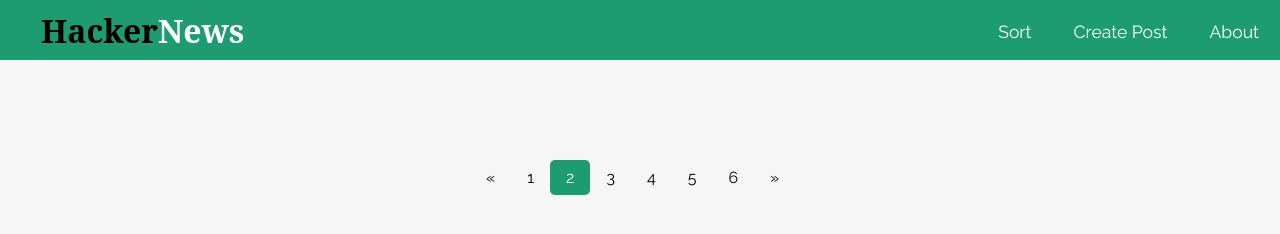
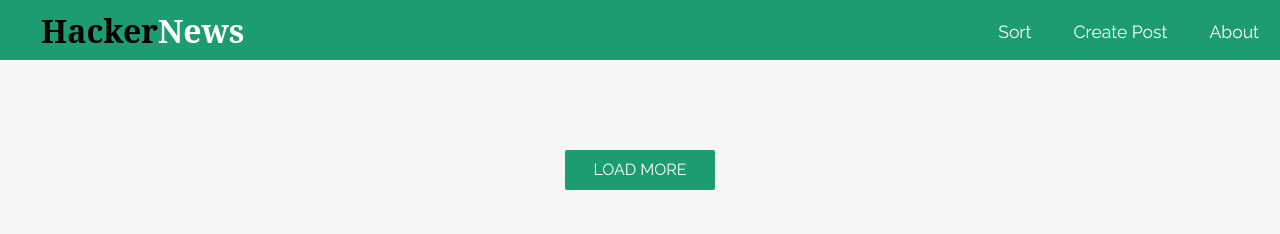
Before and after one commit to dbarac/hackernews-rwa, a plain HTML site: page hackernews_rwa/static/index.html in a window 1280 px wide. Drawn offline with nearby package versions, Linux system fonts and the light colour scheme; no server answers; a web font is replaced by a local one.

Commit message:
added load more button

```diff
--- a/hackernews_rwa/static/index.html
+++ b/hackernews_rwa/static/index.html
@@ -94,17 +94,11 @@
 
 	<div id="b"></div>
 
-	<div class="pagination">
-	  <a href="#">&laquo;</a>
-	  <a href="#">1</a>
-	  <a href="#" class="active">2</a>
-	  <a href="#">3</a>
-	  <a href="#">4</a>
-	  <a href="#">5</a>
-	  <a href="#">6</a>
-	  <a href="#">&raquo;</a>
+	<div class="loadmore">
+		<label class="load-more-btn" for="load-more" id="load-more">
+	    	<span class="unloaded">LOAD MORE</span>
+	  	</label>
   	</div>
-
 
 	<!-- JQuery -->
 	<script src="https://cdnjs.cloudflare.com/ajax/libs/jquery/3.3.1/jquery.min.js" integrity="sha256-FgpCb/KJQlLNfOu91ta32o/NMZxltwRo8QtmkMRdAu8=" crossorigin="anonymous" ></script>
@@ -122,21 +116,6 @@
 
 	<script>
 
-lat = document.getElementById("latest");
-	if (lat) {
-  		lat.addEventListener("click", function (event) {
-    		event.preventDefault(); //prevent form submitting to host
-    		get_latest().then((response) => {
-      			if (response.status === 'success') {
-	        		location.reload();
-	        		load_posts();
-      			} else {
-        			alert(JSON.stringify(response))
-      			}
-    		});
-  		});
-	}
-
 async function get_latest() {
 	let url = "/api/posts?sort_by=new";
 
@@ -153,8 +132,63 @@ lat = document.getElementById("latest");
 }
 
 
+lat = document.getElementById("latest");
+if (lat) {
+  	lat.addEventListener("click", function (event) {
+    	event.preventDefault(); //prevent form submitting to host
+    	get_latest().then((response) => {
+      		if (response.status === 'success') {
+	       		location.reload();
+	       		load_posts();
+      		} else {
+        		alert(JSON.stringify(response))
+      		}
+    	});
+  	});
+}
+
+page_val = 1;
+
+async function get_more(){
+	page_val = page_val + 1;
+	let url = '/api/posts?page_size=5&page='+page_val;
+	try {
+		let response = await fetch(url, {
+			method: 'GET'
+		});
+		//parse JSON response into native JavaScript object
+		more_posts = await response.json();
+		return more_posts.data;
+	} catch (error) {
+		console.log('Error: ', error);
+	}
+}
+
+async function load_more() {
+	//delete currently shown tasks and load tasks again from api
+	//delete_tasks();
+	let posts = await get_more();
+	posts.forEach(show_post);
+}
+
+load = document.getElementById("load-more");
+if (load) {
+  	load.addEventListener("click", function (event) {
+    	event.preventDefault(); //prevent form submitting to host
+    	/*get_more().then((response) => {
+      		if (response.status === 'success') {
+	       		load_more();
+      		} else {
+        		alert(JSON.stringify(response))
+      		}
+    	});*/
+    	load_more();
+  	});
+}
+
+
 async function get_posts() {
-	let url = "/api/posts";
+	let url = "/api/posts?page_size=5";
 	try {
 		let response = await fetch(url, {
 			method: 'GET'
--- a/hackernews_rwa/static/style.css
+++ b/hackernews_rwa/static/style.css
@@ -313,36 +313,28 @@ header ul li a:hover{
 	color: #02b375;
 }
 
-/* PAGINATION CSS ____________________________ */
+/* LOAD MORE CSS ____________________________ */
 
-.pagination {
-  display: inline-block;
-  position: relative;
-  top: 50%;
-  left: 50%;
-  margin-top: -50px;
-  margin-left: -170px;
-  padding-top: 100px;
+.loadmore{
+	padding-top: 40px;
+	padding-bottom: 50px;
 }
 
-.pagination a {
-  color: black;
-  float: left;
-  padding: 8px 16px;
-  text-decoration: none;
-}
+.load-more-btn {
+    width: 150px;
+    line-height: 40px;
+    border-radius: 2px;
+    margin: 0 auto;
+    display: block;
+    background: #1d9c72;
+    color: #fff;
+    cursor: pointer;
+    text-align: center;
+  }
 
-.pagination a.active {
-  background-color: #1d9c72;
-  color: white;
-  border-radius: 5px;
-}
-
-.pagination a:hover:not(.active) {
-  background-color: #ddd;
-  border-radius: 5px;
-}
-
+  .load-more-btn:hover{
+  	background: #005255;
+  }
 
 /*MEDIA  REQUIRMENTS_________________________________*/
 
```
Also changed, not shown: hackernews_rwa/static/signup.html (+0 -1 lines). Lines whose indentation alone changed are shown as unchanged.
